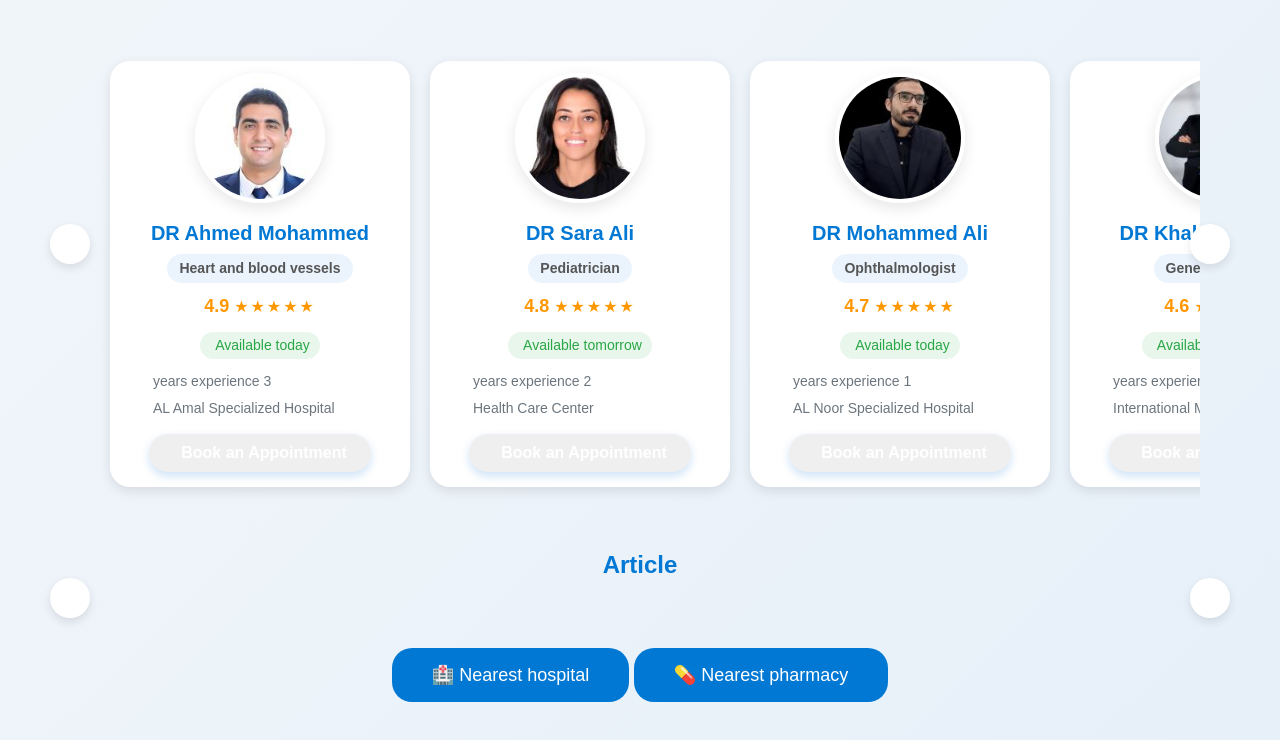
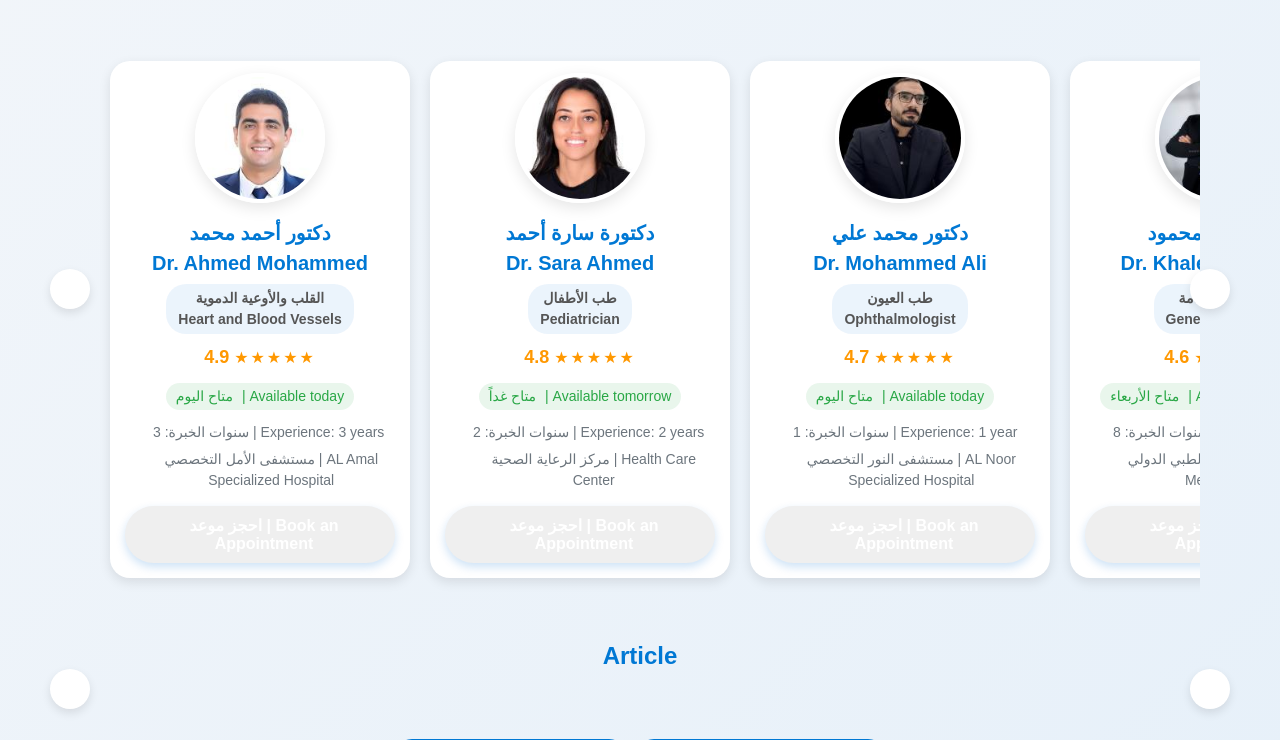
Before and after one commit to KhaledAbdulBasit/dock, a PHP site: page /dock/patient.php in a window 1280 px wide. Shown: the part 814-1554 px from the top of the page. Run offline with PHP 8.4, Linux system fonts and the light colour scheme; the visitor is signed in with stand-in values (Sample User, id 1); data that the repository does not hold is empty.

Commit message:
New enhancement

```diff
--- a/includes/database.php
+++ b/includes/database.php
@@ -1,5 +1,5 @@
 <?php
-// الاتصال بقاعدة البيانات
+// Database connection
 $conn = new mysqli("localhost", "root", "", "dock");
 if ($conn->connect_error) {
     die("Connection failed: " . $conn->connect_error);
--- a/includes/footer.php
+++ b/includes/footer.php
@@ -5,12 +5,12 @@
             <div class="footer-section">
                 <h3>About the medical center</h3>
                 <p>We are an integrated medical center offering comprehensive medical services of the highest quality and care. We aim to improve the health of the community through distinguished medical services.</p>
-               <!-- داخل القسم social-links -->
+                <!-- Social Links Section -->
                 <div class="social-links">
-                <a href="https://www.facebook.com" class="fb" title="فيسبوك" target="_blank" rel="noopener"></a>
-                <a href="https://www.twitter.com" class="tw" title="تويتر" target="_blank" rel="noopener"></a>
-                <a href="https://www.instagram.com" class="ig" title="انستغرام" target="_blank" rel="noopener"></a>
-                <a href="https://www.linkedin.com" class="ln" title="لينكد إن" target="_blank" rel="noopener"></a>
+                <a href="https://www.facebook.com" class="fb" title="Facebook" target="_blank" rel="noopener"></a>
+                <a href="https://www.twitter.com" class="tw" title="Twitter" target="_blank" rel="noopener"></a>
+                <a href="https://www.instagram.com" class="ig" title="Instagram" target="_blank" rel="noopener"></a>
+                <a href="https://www.linkedin.com" class="ln" title="LinkedIn" target="_blank" rel="noopener"></a>
                 </div>
 
             </div>
--- a/includes/header.php
+++ b/includes/header.php
@@ -103,7 +103,7 @@ $departments = $stmt->get_result();
             <?php if (isset($_SESSION['user_id'])): ?>
                 <a href="<?= BASE_URL ?>logout.php" class="nav-link" id="logout">Log Out</a>
             <?php else: ?>
-                <!-- عرض زر Login إذا لم يكن المستخدم مسجل دخول -->
+                <!-- Show Login button if user is not logged in -->
                 <a href="<?= BASE_URL ?>index.php#auth-section" class="nav-link">Login</a>
             <?php endif; ?>
         </div>
--- a/patient.php
+++ b/patient.php
@@ -46,10 +46,10 @@ $posts_ = $stmt->get_result();
   <br>
   <div class="contaier">
     <h1>Medical Departments</h1>
-    <!-- الصف الأول -->
+    <!-- First Row -->
     <div class="departments-slider" id="slider1">
     <?php while ($department = $departments_->fetch_assoc()):?>
-      <!-- قسم القلب -->
+      <!-- Department Card -->
       <div class="department-card">
         <div class="icon-wrapper">
           <img src="<?= BASE_URL  .htmlspecialchars($department['icon']) ?>" alt="<?= htmlspecialchars(ucfirst($department['name'])) ?>" style="width: 200%; height: 200%; object-fit: contain;">
@@ -68,142 +68,142 @@ $posts_ = $stmt->get_result();
   <div class="articles-container" id="articlesWrapper">
     <div class="article-card">
       <div class="doctor-image">
-        <img src="img/دكتور اسنان.jpg" alt="دكتور أحمد محمد">
+        <img src="img/دكتور اسنان.jpg" alt="دكتور أحمد محمد - Dr. Ahmed Mohammed">
       </div>
       <div class="content">
-        <h2 class="doctor-name">DR Ahmed Mohammed</h2>
-                  <p class="doctor-specialty">Heart and blood vessels</p>
+        <h2 class="doctor-name">دكتور أحمد محمد<br>Dr. Ahmed Mohammed</h2>
+        <p class="doctor-specialty">القلب والأوعية الدموية<br>Heart and Blood Vessels</p>
         <div class="doctor-rating">
             <span class="rating-number">4.9</span>
             <span class="stars">★★★★★</span>
         </div>
-                  <div class="availability"><i class="fas fa-check-circle"></i>Available today </div>
+        <div class="availability"><i class="fas fa-check-circle"></i>متاح اليوم | Available today</div>
         <div class="doctor-info">
             <div class="info-item">
                 <i class="fas fa-user-md"></i>
-                          <span>years experience 3</span>
+                <span>سنوات الخبرة: 3 | Experience: 3 years</span>
             </div>
             <div class="info-item">
                 <i class="fas fa-map-marker-alt"></i>
-                          <span>AL Amal Specialized Hospital</span>
+                <span>مستشفى الأمل التخصصي | AL Amal Specialized Hospital</span>
             </div>
         </div>
         <button class="book-button">
             <i class="fas fa-calendar-check"></i>
-                      <a href="<?= BASE_URL ?>departments/book.php">Book an Appointment</a>
+            <a href="<?= BASE_URL ?>departments/book.php">احجز موعد | Book an Appointment</a>
         </button>
       </div>
     </div>
 
     <div class="article-card">
       <div class="doctor-image">
-        <img src="img/دكتوره العيون.jpg" alt="دكتورة سارة أحمد">
+        <img src="img/دكتوره العيون.jpg" alt="دكتورة سارة أحمد - Dr. Sara Ahmed">
       </div>
       <div class="content">
-        <h2 class="doctor-name">DR Sara Ali</h2>
-                  <p class="doctor-specialty">Pediatrician</p>
+        <h2 class="doctor-name">دكتورة سارة أحمد<br>Dr. Sara Ahmed</h2>
+        <p class="doctor-specialty">طب الأطفال<br>Pediatrician</p>
         <div class="doctor-rating">
             <span class="rating-number">4.8</span>
             <span class="stars">★★★★★</span>
         </div>
-                  <div class="availability"><i class="fas fa-check-circle"></i>Available tomorrow</div>
+        <div class="availability"><i class="fas fa-check-circle"></i>متاح غداً | Available tomorrow</div>
         <div class="doctor-info">
             <div class="info-item">
                 <i class="fas fa-user-md"></i>
-                          <span>years experience 2</span>
+                <span>سنوات الخبرة: 2 | Experience: 2 years</span>
             </div>
             <div class="info-item">
                 <i class="fas fa-map-marker-alt"></i>
-                          <span>Health Care Center</span>
+                <span>مركز الرعاية الصحية | Health Care Center</span>
             </div>
         </div>
         <button class="book-button">
             <i class="fas fa-calendar-check"></i>
-                      <a href="<?= BASE_URL ?>departments/book.php">Book an Appointment</a>
+            <a href="<?= BASE_URL ?>departments/book.php">احجز موعد | Book an Appointment</a>
         </button>
       </div>
     </div>
     <div class="article-card">
       <div class="doctor-image">
-        <img src="img/دكتور اطفال.jpg" alt="دكتور محمد علي">
+        <img src="img/دكتور اطفال.jpg" alt="دكتور محمد علي - Dr. Mohammed Ali">
       </div>
       <div class="content">
-        <h2 class="doctor-name">DR Mohammed Ali</h2>
-        <p class="doctor-specialty">Ophthalmologist</p>
+        <h2 class="doctor-name">دكتور محمد علي<br>Dr. Mohammed Ali</h2>
+        <p class="doctor-specialty">طب العيون<br>Ophthalmologist</p>
         <div class="doctor-rating">
             <span class="rating-number">4.7</span>
             <span class="stars">★★★★★</span>
         </div>
-        <div class="availability"><i class="fas fa-check-circle"></i>Available today</div>
+        <div class="availability"><i class="fas fa-check-circle"></i>متاح اليوم | Available today</div>
         <div class="doctor-info">
             <div class="info-item">
                 <i class="fas fa-user-md"></i>
-                <span>years experience 1</span>
+                <span>سنوات الخبرة: 1 | Experience: 1 year</span>
             </div>
             <div class="info-item">
                 <i class="fas fa-map-marker-alt"></i>
-                <span>AL Noor Specialized Hospital</span>
+                <span>مستشفى النور التخصصي | AL Noor Specialized Hospital</span>
             </div>
         </div>
         <button class="book-button">
             <i class="fas fa-calendar-check"></i>
-            <a href="<?= BASE_URL ?>departments/book.php">Book an Appointment</a>
+            <a href="<?= BASE_URL ?>departments/book.php">احجز موعد | Book an Appointment</a>
         </button>
       </div>
     </div>
     <div class="article-card">
       <div class="doctor-image">
-        <img src="img/دكتور قلب.jpg" alt="دكتور خالد محمود">
+        <img src="img/دكتور قلب.jpg" alt="دكتور خالد محمود - Dr. Khaled Mahmoud">
       </div>
       <div class="content">
-        <h2 class="doctor-name">DR Khaled Mahmoud</h2>
-                  <p class="doctor-specialty">General Surgery</p>
+        <h2 class="doctor-name">دكتور خالد محمود<br>Dr. Khaled Mahmoud</h2>
+        <p class="doctor-specialty">الجراحة العامة<br>General Surgery</p>
         <div class="doctor-rating">
             <span class="rating-number">4.6</span>
             <span class="stars">★★★★★</span>
         </div>
-                  <div class="availability"><i class="fas fa-check-circle"></i>Available wednesday</div>
+        <div class="availability"><i class="fas fa-check-circle"></i>متاح الأربعاء | Available Wednesday</div>
         <div class="doctor-info">
             <div class="info-item">
                 <i class="fas fa-user-md"></i>
-                          <span>years experience 8</span>
+                <span>سنوات الخبرة: 8 | Experience: 8 years</span>
             </div>
             <div class="info-item">
                 <i class="fas fa-map-marker-alt"></i>
-                          <span>International Medical Center</span>
+                <span>المركز الطبي الدولي | International Medical Center</span>
             </div>
         </div>
         <button class="book-button">
             <i class="fas fa-calendar-check"></i>
-                      <a href="<?= BASE_URL ?>departments/book.php">Book an Appointment</a>
+            <a href="<?= BASE_URL ?>departments/book.php">احجز موعد | Book an Appointment</a>
         </button>
       </div>
     </div>
     <div class="article-card">
       <div class="doctor-image">
-        <img src="img/sahar-abdelmonem-gynaecology-and-infertility_20250217224541824.jpg" alt="دكتورة مها سعيد">
+        <img src="img/sahar-abdelmonem-gynaecology-and-infertility_20250217224541824.jpg" alt="دكتورة مها سعيد - Dr. Maha Saeed">
       </div>
       <div class="content">
-        <h2 class="doctor-name">DR Maha Saeed </h2>
-                  <p class="doctor-specialty">Obstetrics and Gynecology</p>
+        <h2 class="doctor-name">دكتورة مها سعيد<br>Dr. Maha Saeed</h2>
+        <p class="doctor-specialty">النساء والتوليد<br>Obstetrics and Gynecology</p>
         <div class="doctor-rating">
             <span class="rating-number">4.9</span>
             <span class="stars">★★★★★</span>
         </div>
-                  <div class="availability"><i class="fas fa-check-circle"></i>Available today</div>
+        <div class="availability"><i class="fas fa-check-circle"></i>متاح اليوم | Available today</div>
         <div class="doctor-info">
             <div class="info-item">
                 <i class="fas fa-user-md"></i>
-                          <span>years experience 5</span>
+                <span>سنوات الخبرة: 5 | Experience: 5 years</span>
             </div>
             <div class="info-item">
                 <i class="fas fa-map-marker-alt"></i>
-                          <span>AL Salam Hospital</span>
+                <span>مستشفى السلام | AL Salam Hospital</span>
             </div>
         </div>
         <button class="book-button">
             <i class="fas fa-calendar-check"></i>
-                      <a href="<?= BASE_URL ?>departments/book.php">Book an Appointment</a>
+            <a href="<?= BASE_URL ?>departments/book.php">احجز موعد | Book an Appointment</a>
         </button>
       </div>
     </div>
@@ -224,7 +224,7 @@ $posts_ = $stmt->get_result();
     <?php while ($post = $posts_->fetch_assoc()):
 
 
-    $words = explode(" ", strip_tags($post['content'])); // إزالة أي وسوم HTML
+    $words = explode(" ", strip_tags($post['content'])); // Remove any HTML tags
     $content = implode(" ", array_slice($words, 0, 15)) . '...';
       ?>
       <div class="article-card">
```
Also changed, not shown: departments/book.php (+27 -36 lines), departments/dentist.php (+11 -14 lines), departments/pay.php (+25 -37 lines), doctor.php (+34 -35 lines), patientedit.php (+7 -7 lines), post.php (+9 -9 lines), save_hospital.php (+10 -17 lines). Lines whose indentation alone changed are shown as unchanged.
